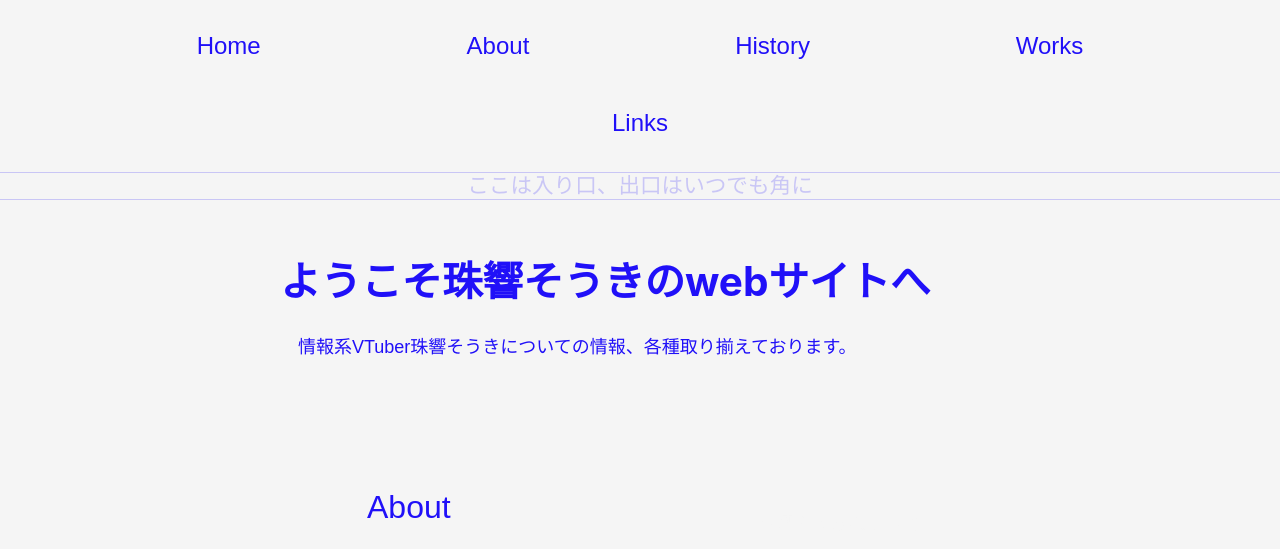
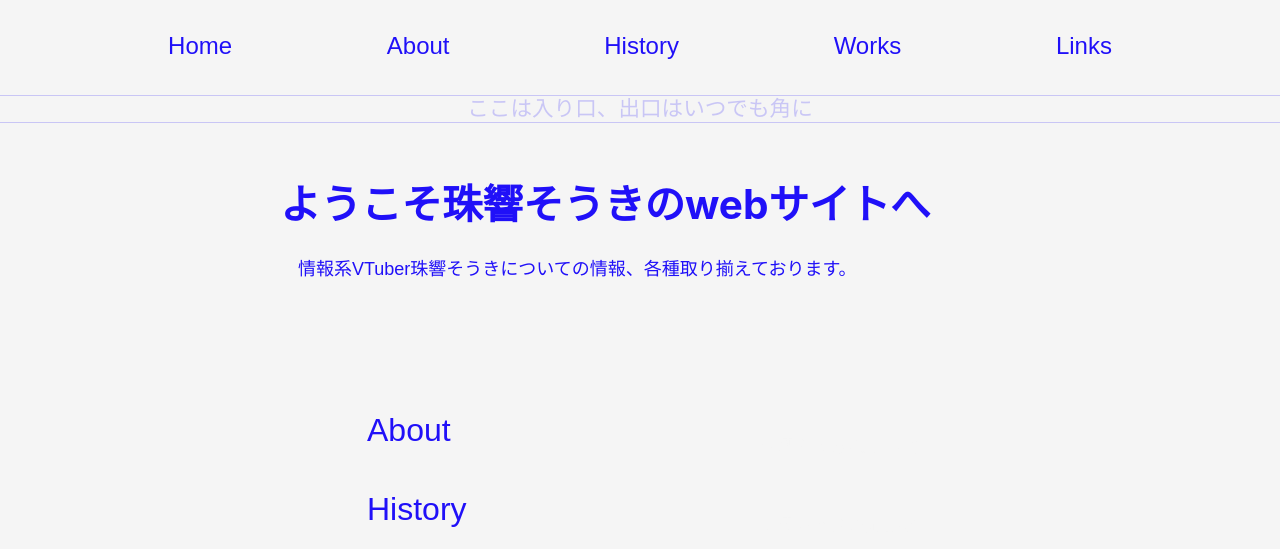
Before and after one commit to tamayura-souki/tamayura-web, a Gatsby site in the folder site/: page / in a window 1280 px wide. Shown: the part 226-775 px from the top of the page. Built offline with nearby package versions, Linux system fonts and the light colour scheme; Gatsby itself is replaced by a stand-in of ours.

Commit message:
上のリンクのサイズ修正

```diff
--- a/site/src/components/header/header.css
+++ b/site/src/components/header/header.css
@@ -8,7 +8,7 @@ header * {
 }
 
 .header-link {
-  padding: 2vw 7vw;
+  padding: 2vw 5vw;
 
   font-size: x-large;
   font-family: sans-serif;
```
